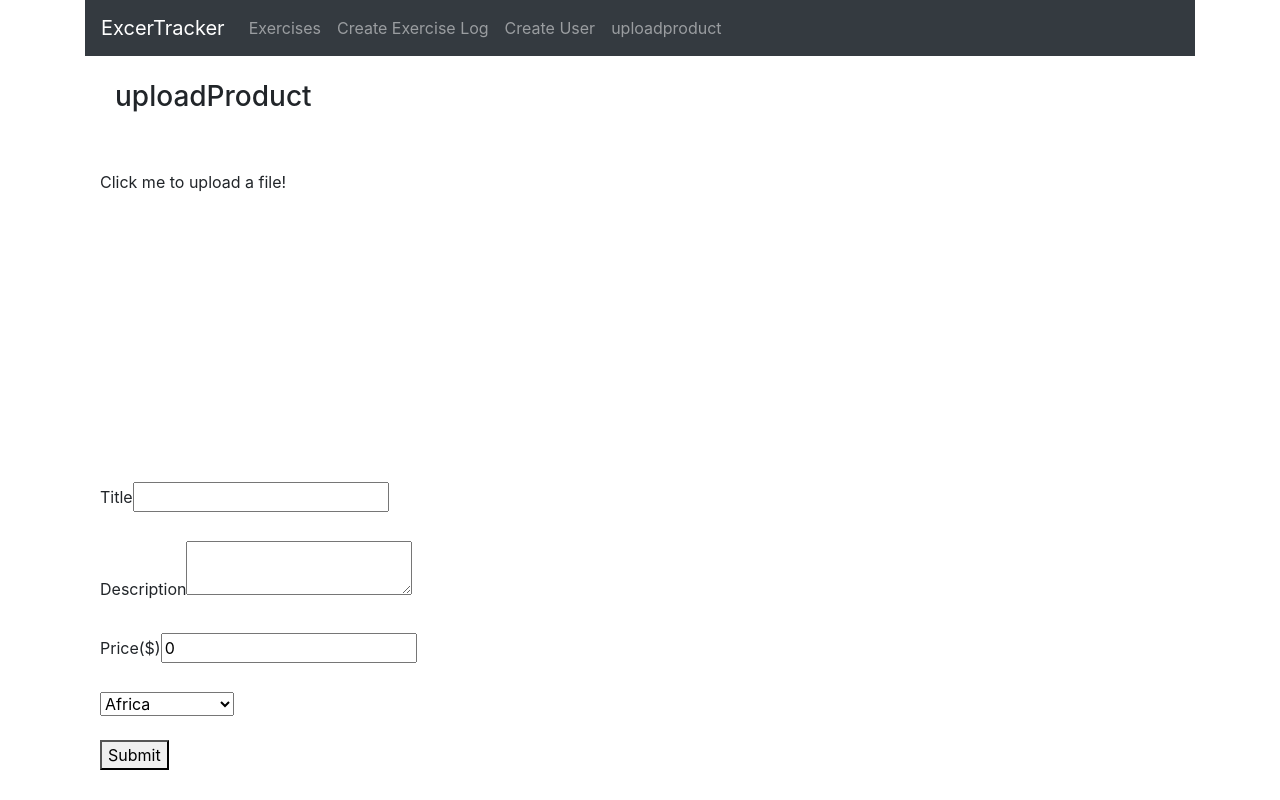
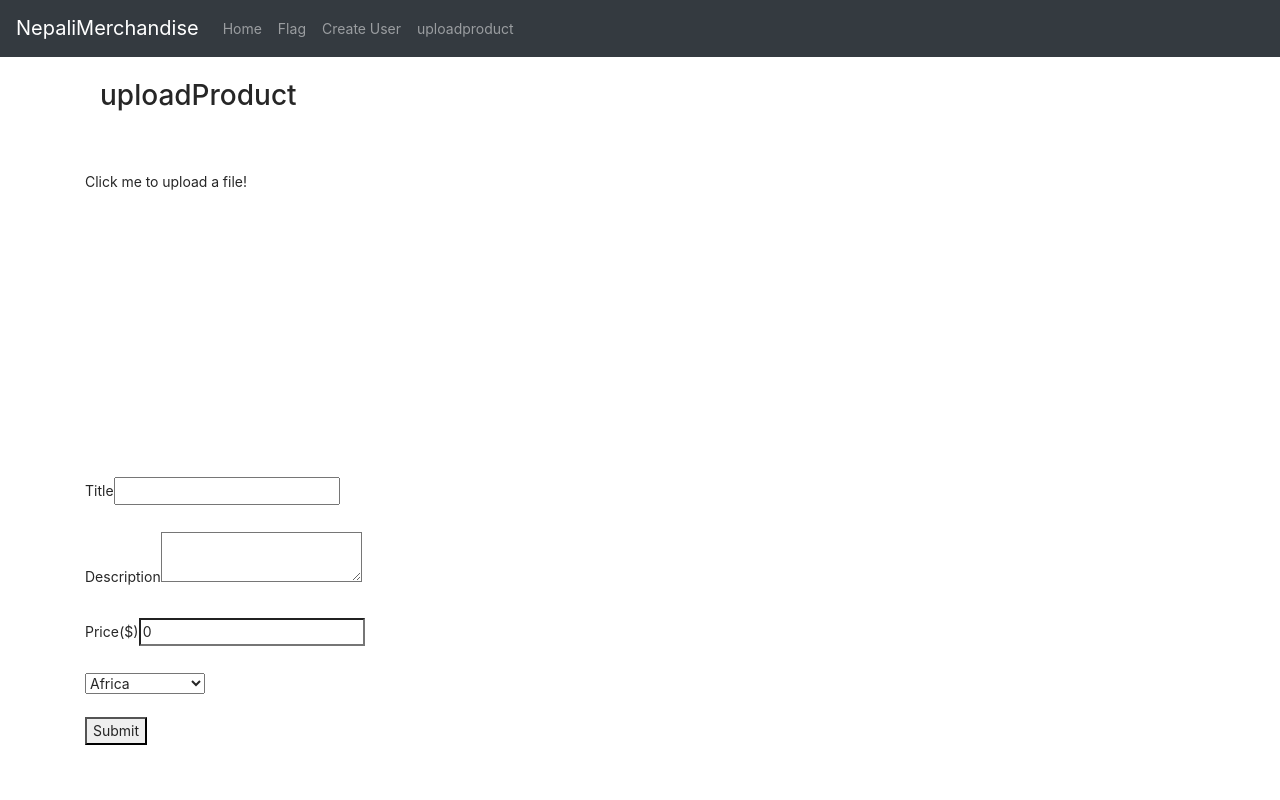
Before and after one commit to CohleM/nepalimerchandise, a React (Create React App) app: page /product/upload in a window 1280 px wide. Built offline with nearby package versions, Linux system fonts and the light colour scheme.

Commit message:
Product Image and Product info works fine

```diff
--- a/src/App.js
+++ b/src/App.js
@@ -15,7 +15,7 @@ import DetailedProduct from "./components/products/DetailedProduct"
 function App() {
   return (
       <Router>
-        <div className= "container">
+        {/* <div className= "container"> */}
           <Navbar/>
           <br/>
           <Switch>
@@ -28,7 +28,7 @@ function App() {
           </Switch>
 
 
-        </div>
+        {/* </div> */}
       </Router>
   );
 //haha
--- a/src/components/navbar.component.js
+++ b/src/components/navbar.component.js
@@ -6,14 +6,14 @@ export default class Navbar extends Component {
     render() {
         return (
             <nav className="navbar navbar-dark bg-dark navbar-expand-lg">
-                <Link to="/" className="navbar-brand">ExcerTracker</Link>
+                <Link to="/" className="navbar-brand">NepaliMerchandise</Link>
                 <div className="collpase navbar-collapse">
                     <ul className="navbar-nav mr-auto">
                         <li className="navbar-item">
-                            <Link to="/" className="nav-link">Exercises</Link>
+                            <Link to="/" className="nav-link">Home</Link>
                         </li>
                         <li className="navbar-item">
-                            <Link to="/create" className="nav-link">Create Exercise Log</Link>
+                            <Link to="/create" className="nav-link">Flag</Link>
                         </li>
                         <li className="navbar-item">
                             <Link to="/user" className="nav-link">Create User</Link>
--- a/src/components/products/LandingPage.js
+++ b/src/components/products/LandingPage.js
@@ -146,14 +146,15 @@ function LandingPage() {
                 <h2>Nepali Products</h2>
             </div>
         {/* Filter */}
-        <CheckBox list = {continents}
+       <Row gutter={[16,16]} >
+        <Col lg={12} xs={24} > <CheckBox list = {continents}
             handleFilters = {filters => handleFilters(filters,"continents")}
 
-        />
+        /> </Col>
 
-        <RadioBox list = {price}  handleFilters = {filters => handleFilters(filters,"price")} />
+        <Col lg={12} xs={24}><RadioBox list = {price}  handleFilters = {filters => handleFilters(filters,"price")} /> </Col>
 
-
+       </Row>
         <br />
         <br />
         {/* Search   */}
--- a/src/components/products/subProducts/ProductInfo.js
+++ b/src/components/products/subProducts/ProductInfo.js
@@ -1,9 +1,33 @@
-import React from 'react'
+import React , {useState,useEffect} from 'react'
+import {Descriptions,Button} from 'antd'
 
-function ProductInfo() {
+function ProductInfo(props) {
+    const [Product, setProduct] = useState([])
+
+    useEffect(() => {
+        setProduct(props.detail)
+    }, [props.detail])
+
     return (
         <div>
-            ProductInfo
+
+            <Descriptions title = "Product Info" >
+                <Descriptions.Item label = "Price">
+                    {Product.price}
+                </Descriptions.Item>
+
+                <Descriptions.Item label = "Sold">
+                    {Product.sold}
+                </Descriptions.Item>
+
+                <Descriptions.Item label = "views">
+                    {Product.views}
+                </Descriptions.Item>
+
+                <Descriptions.Item label = "Description">
+                    {Product.description}
+                </Descriptions.Item>
+            </Descriptions>
 
         </div>
     )
--- a/src/components/utilities/CheckBox.js
+++ b/src/components/utilities/CheckBox.js
@@ -42,7 +42,7 @@ function CheckBox(props) {
     return (
         <div>
             <Collapse defaultActiveKey = {['0']}>
-                <Panel header key="1">
+                <Panel header = "Continents" key="1">
                     {
                         renderCheckBox()
                 }</Panel>
--- a/src/index.css
+++ b/src/index.css
@@ -1,4 +1,4 @@
-
+@import "~react-image-gallery/styles/css/image-gallery.css";
 
 body {
   margin: 0;
--- a/src/index.js
+++ b/src/index.js
@@ -1,6 +1,7 @@
 import React from 'react';
 import ReactDOM from 'react-dom';
 import App from './App';
+import 'antd/dist/antd.css';
 
 ReactDOM.render(
 
```
